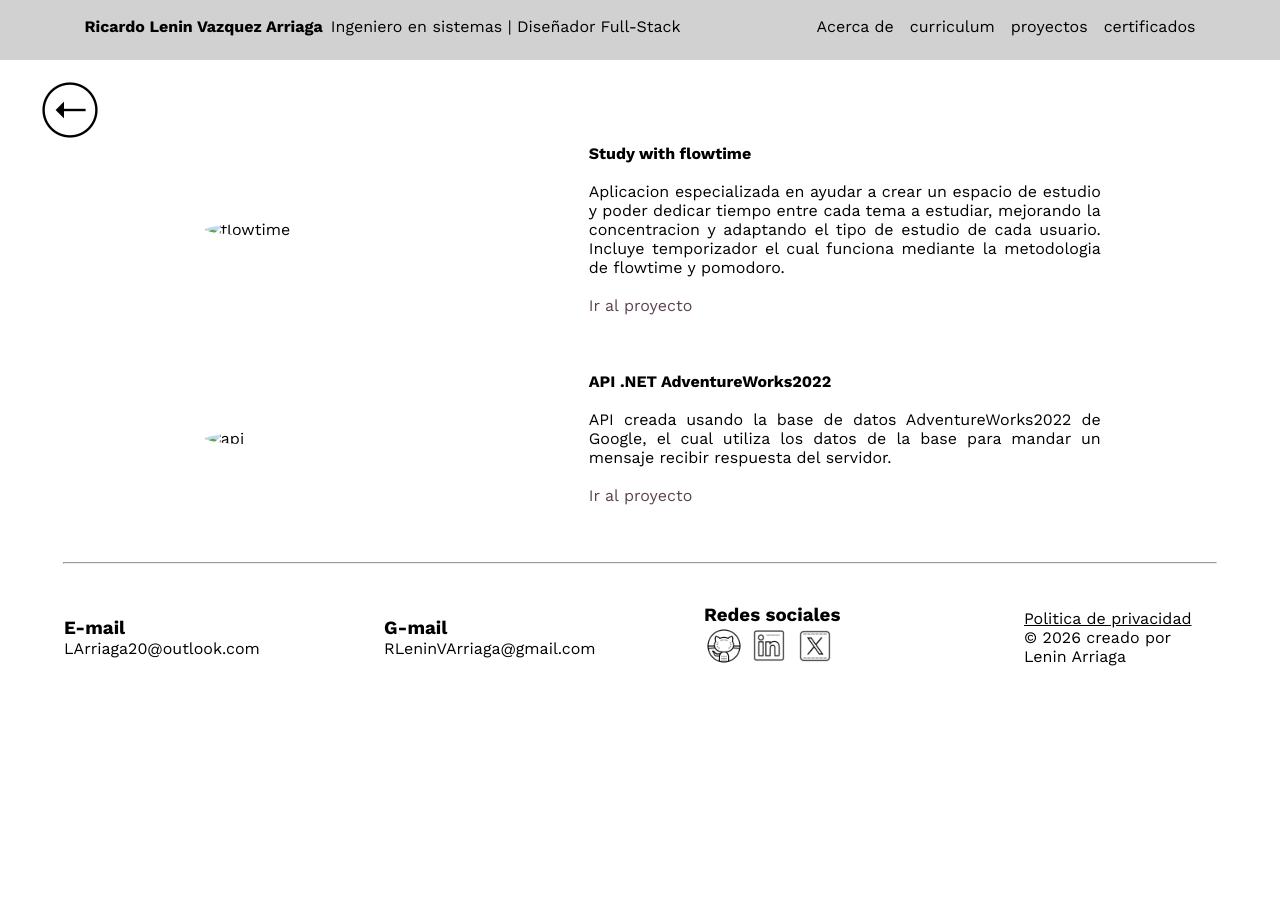
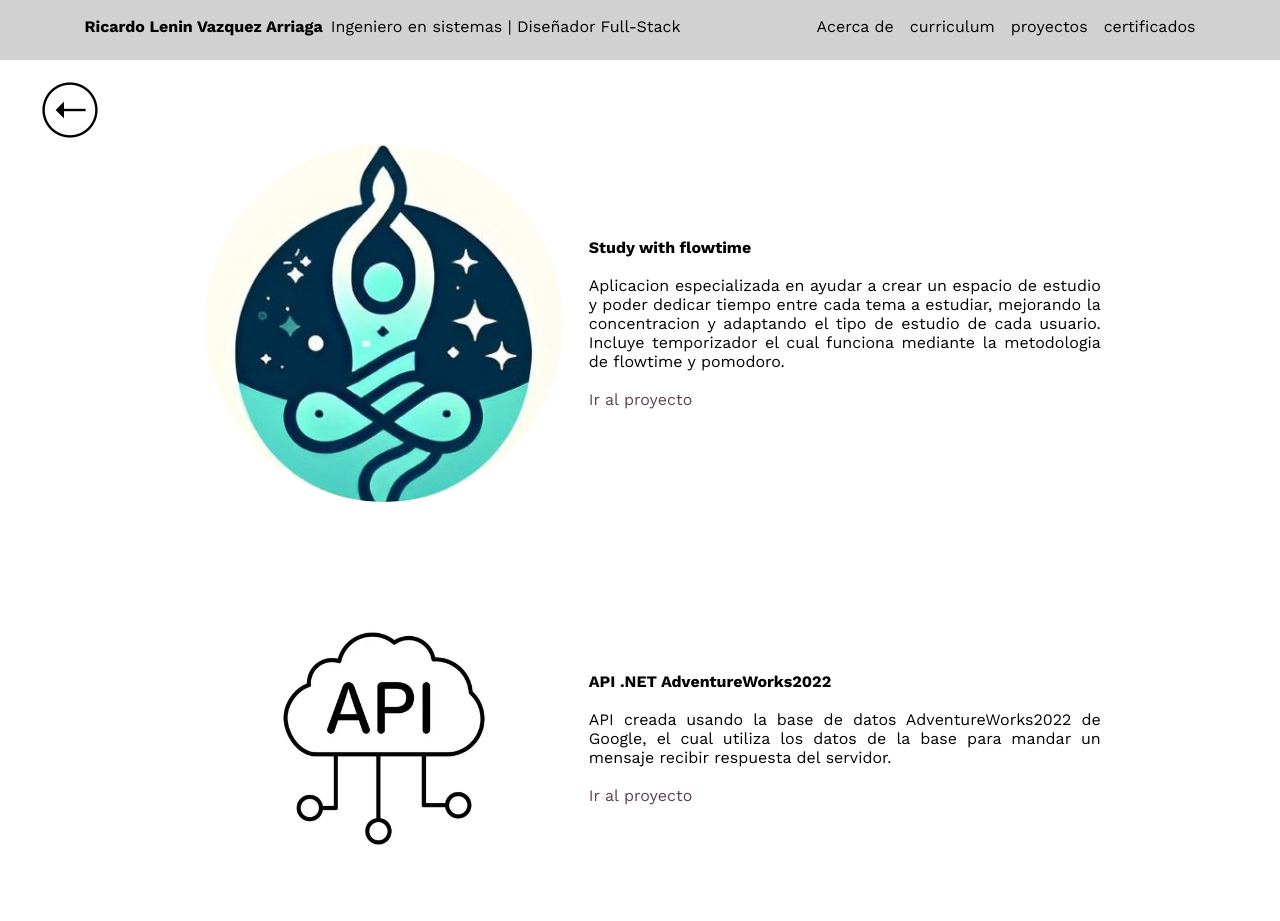
Before and after one commit to LeninJoestar/SoyLenin, a plain HTML site: page subpaginas/proyectos.html in a window 1280 px wide. Shown: the top 921 px of the page. Before the commit the page ends 800 px from the top, so only its background shows below. Drawn offline with nearby package versions, Linux system fonts and the light colour scheme.

Commit message:
Actualizacion de todas las subpaginas
Se actualizó las subpaginas con elementos extra

```diff
--- a/subpaginas/proyectos.html
+++ b/subpaginas/proyectos.html
@@ -14,7 +14,7 @@
 <body>
     <header>
         <nav id="menu">
-            <h4 class="menu-elemento nombre">Ricardo Lenin Vazquez Arriaga</h4><p class="menu-elemento">Ingeniero en sistemas | Diseñador Full-Stack</p>
+            <h4 class="menu-elemento nombre">Ricardo Lenin Vazquez Arriaga</h4><p class="menu-elemento titulo">Ingeniero en sistemas | Diseñador Full-Stack</p>
             <div id="espacio-elementos"></div>
             <a class="menu-elemento enlace" href="../index.html">Acerca de</a>
             <a class="menu-elemento enlace" href="../assets/Curriculum_LeninArriaga.pdf">curriculum</a>
@@ -34,7 +34,7 @@
     <div class="wrapper">
         <a href="../index.html"><img id="flecha-atras" src="../img/atras.png" alt="paginaanterior"></a>
         <div class="seccion flowtime">
-            <img class="imagen-contenido" src="../img/flowtimeLogo.jpeg" alt="flowtime">
+            <img class="imagen-contenido" src="../img/flowtime-logo.jpeg" alt="flowtime">
             <p class="texto-contenido">
                 <b>Study with flowtime</b><br><br>Aplicacion especializada en ayudar a crear un espacio de estudio y poder dedicar tiempo entre cada tema a estudiar, mejorando la concentracion y adaptando el tipo de estudio de cada usuario. Incluye temporizador el cual funciona mediante la metodologia de flowtime y pomodoro.
                 <br><br>
@@ -43,7 +43,7 @@
         </div>
         <br><br><br>
         <div class="seccion api">
-            <img class="imagen-contenido" src="../img/apiLogo.png" alt="api">
+            <img class="imagen-contenido" src="../img/api-logo.png" alt="api">
             <p class="texto-contenido">
                 <b>API .NET AdventureWorks2022</b><br><br>API creada usando la base de datos AdventureWorks2022 de Google, el cual utiliza los datos de la base para mandar un mensaje recibir respuesta del servidor.
                 <br><br>
```
Also changed, not shown: subpaginas/certificados.html (+1 -1 lines).
